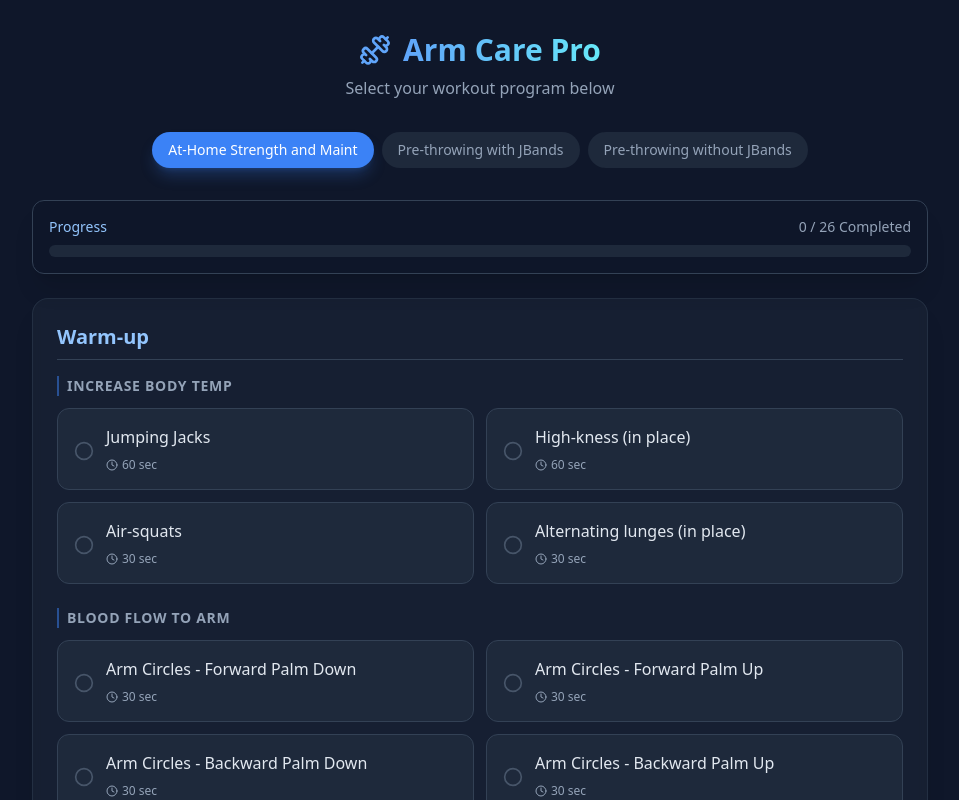
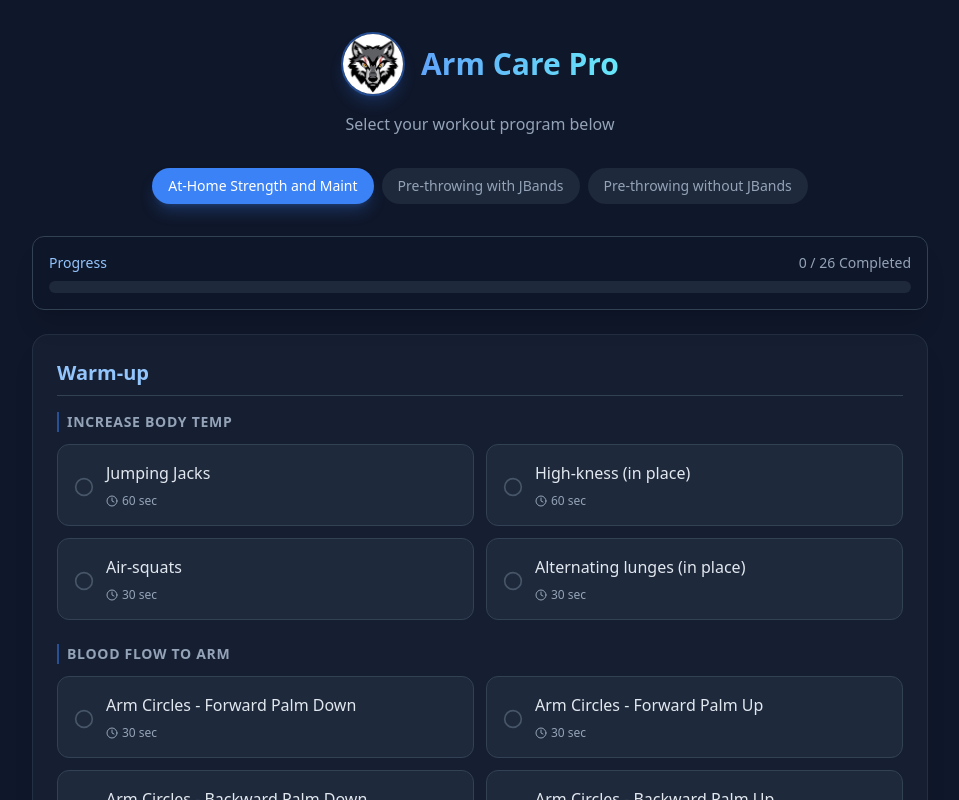
Before and after one commit to steviemac7/arm-care-app, a React (Vite) app: page / in a window 1280 px wide. Shown: the top 800 px of the page, without its empty margins (160-1119 px from the left). Built offline with nearby package versions, Linux system fonts and the light colour scheme.

Commit message:
Add logo

```diff
--- a/src/App.jsx
+++ b/src/App.jsx
@@ -2,7 +2,7 @@ import { useState, useEffect, useMemo } from 'react'
 import { programs } from './data/exercises'
 import ProgramView from './components/ProgramView'
 import VideoModal from './components/VideoModal'
-import { Dumbbell } from 'lucide-react'
+import logo from './assets/logo.jpg'
 
 function App() {
   const [activeTab, setActiveTab] = useState(programs[0].name)
@@ -64,8 +64,12 @@ function App() {
     <div className="min-h-screen bg-slate-900 text-slate-50 p-4 md:p-8 font-sans pb-24">
       <div className="max-w-4xl mx-auto">
         <header className="mb-8 text-center">
-          <div className="flex items-center justify-center gap-3 mb-2">
-            <Dumbbell className="w-8 h-8 text-blue-400" />
+          <div className="flex items-center justify-center gap-4 mb-4">
+            <img
+              src={logo}
+              alt="Arm Care Pro Logo"
+              className="w-16 h-16 rounded-full border-2 border-blue-500/50 shadow-lg shadow-blue-500/20"
+            />
             <h1 className="text-3xl font-bold bg-gradient-to-r from-blue-400 to-cyan-300 bg-clip-text text-transparent">
               Arm Care Pro
             </h1>
@@ -80,8 +84,8 @@ function App() {
               key={program.name}
               onClick={() => setActiveTab(program.name)}
               className={`px-4 py-2 rounded-full text-sm font-medium transition-all duration-200 ${activeTab === program.name
-                  ? 'bg-blue-500 text-white shadow-lg shadow-blue-500/25'
-                  : 'bg-slate-800 text-slate-400 hover:bg-slate-700 hover:text-slate-200'
+                ? 'bg-blue-500 text-white shadow-lg shadow-blue-500/25'
+                : 'bg-slate-800 text-slate-400 hover:bg-slate-700 hover:text-slate-200'
                 }`}
             >
               {program.name}
```
Also changed, not shown: src/assets/logo.jpg (added).
